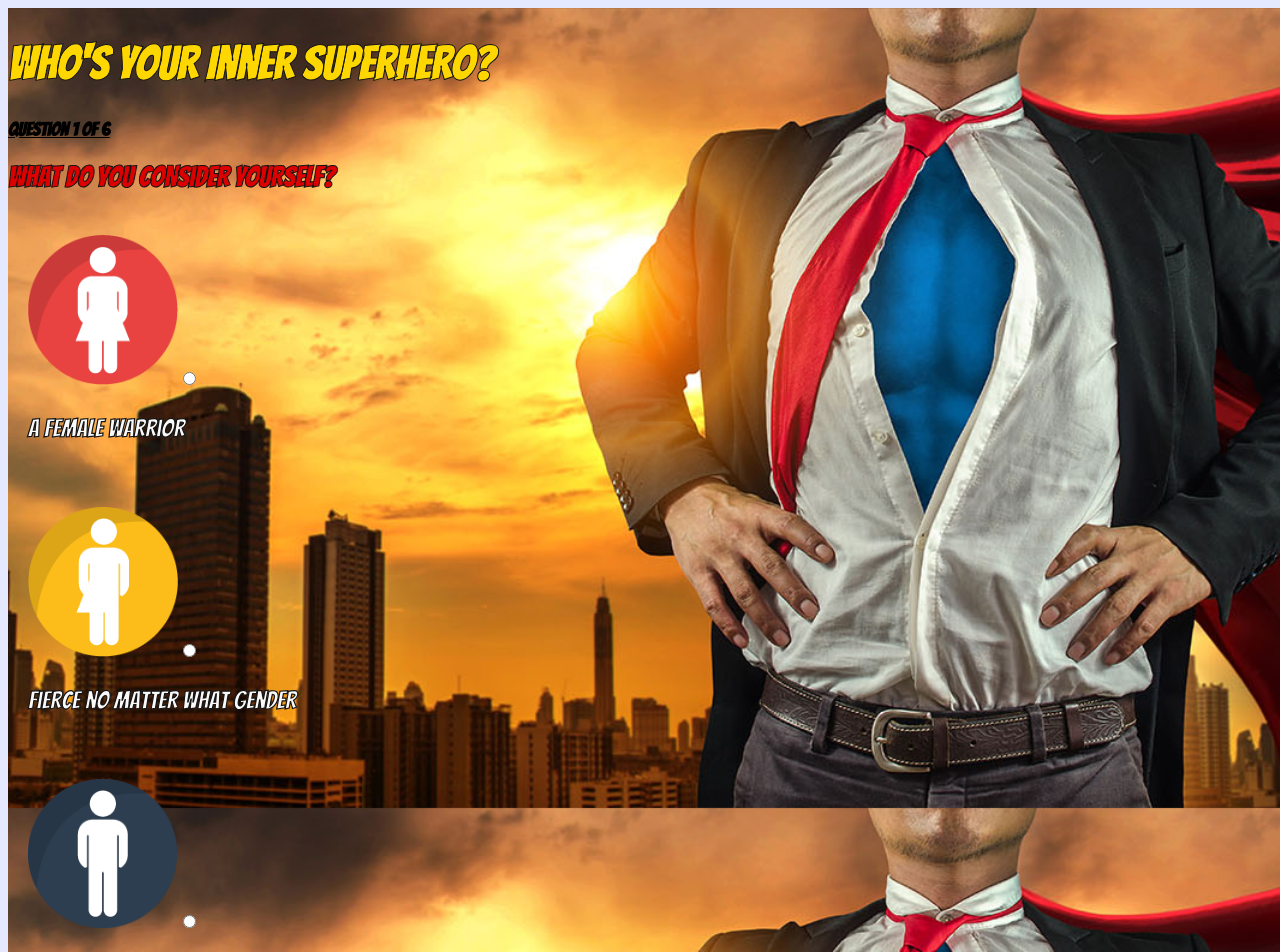
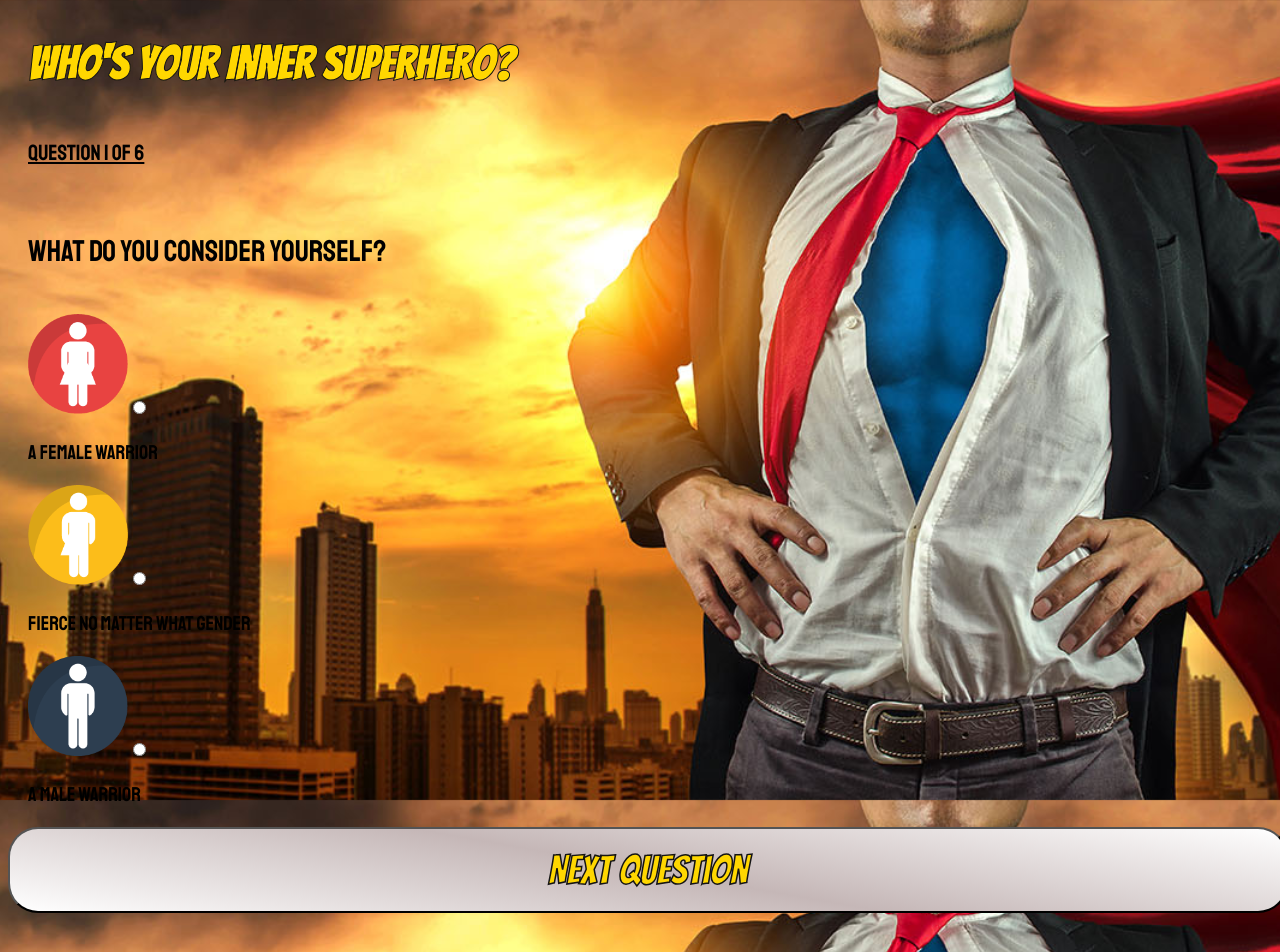
Before and after one commit to ktmm1313/FinalProject, an Angular app: page / in a window 1280 px wide. Shown: the top 952 px of the page. Built offline with nearby package versions, Linux system fonts and the light colour scheme.

Commit message:
css update

```diff
--- a/src/app/quiz/quiz.component.css
+++ b/src/app/quiz/quiz.component.css
@@ -1,19 +1,29 @@
 h2 {
-    font-size: 28px;
-    text-align: left;
-    color:  rgb(221, 0, 0);
-    -webkit-text-stroke: 1px rgb(20, 20, 20);
+    color: #000000;
+    font-family: 'Staatliches', cursive;
+    font-weight: lighter;
+    font-size: 30px;
+    padding: 20px;
 }
 
 h3 {
+    color: #000000;
+    font-family: 'Staatliches', cursive;
+    font-weight: lighter;
+    font-size: 22px;
     text-decoration: underline;
+    padding: 20px;
 }
 
 form {
-    color: rgb(250, 250, 250);
-    -webkit-text-stroke: 1.2px rgb(20, 20, 20);
-    font-size: 25px;
-    padding: 20px 20px 20px 20px;
+    color: rgb(0, 0, 0);
+    /* -webkit-text-stroke: 1px rgb(0, 0, 0); */
+    font-family: 'Staatliches', cursive;
+    font-weight: lighter;
+    font-size: 20px;
+    padding-left: 20px;
+    flex-direction: row;
+    flex-flow: row wrap;
 }
 
 input {
@@ -21,25 +31,28 @@ input {
 }
 
 .choice {
-    width: 150px;
+    width: 100px;
+    flex-flow: row wrap;
+align-items: center;
+justify-content: center;
+flex-basis: auto;
+text-align: center;
+flex-direction: row;
 }
 
 button {
+    background-image: linear-gradient(10deg, rgb(255, 255, 255), rgb(197, 183, 183), rgb(255, 255, 255));
+    color:  gold;
+    -webkit-text-stroke: 1.5px rgb(20, 20, 20);
     font-family: 'Bangers', cursive;
-    -webkit-text-stroke: 1.2px rgb(20, 20, 20);
-    padding: 5px 5px;
-    font-size: 25px;
-    border-radius: 10px;
-    background-image: linear-gradient(10deg, rgb(226, 235, 238), rgb(0, 119, 255), rgb(221, 0, 0), rgb(0, 119, 255), rgb(226, 235, 238));
-    color: rgb(243, 245, 247);
+    font-size: 40px;
+    padding: 20px;
+    border-radius: 30px;
     width: 100%;
     text-align: center;
     cursor: pointer;
 }
 
-button:hover {
-background-color: rgb(165, 164, 164);
-}
 
 @media screen and (min-width: 768px) {
 
--- a/src/app/quiz/quiz.component.html
+++ b/src/app/quiz/quiz.component.html
@@ -1,19 +1,26 @@
 <header>
     <h1>Who's Your Inner Superhero?</h1>
-    </header>    <section *ngFor="let question of questions;">
+</header>
+
+<section *ngFor="let question of questions;">
     <div *ngIf="question.id == currentItem && currentGroup <= 6">
         <h3>Question {{question.group}} of 6</h3>
         <h2>{{question.text}}</h2>
     </div>
+
 <div *ngIf="question.group == currentGroup">
+
 <form>
 <div *ngIf="currentGroup == 1;else otherGroup">
+
 <label>
     <img class="choice" src={{question.imageUrl}}>
         <input class="answers" name="answers" type="radio" [(ngModel)]="answers" value="{{question.gender}}"/>
             <p>{{question.answer}}</p>
 </label>
-        </div>        <div>
+</div>
+
+<div>
     <ng-template #otherGroup>
 <label>
     <img class="choice" src={{question.imageUrl}}>
@@ -24,11 +31,20 @@
 </div>
 </form>
 </div>
-    </section>    <div *ngIf="currentGroup < 6; else elseBlock">
+
+</section>
+<div *ngIf="currentGroup < 6; else elseBlock">
     <button class="question_btn" (click) = "gatherAnswers(answers)">Next Question</button>
 </div>
+
 <div>
     <ng-template #elseBlock>
         <button class="question_btn" (click) = "gatherAnswers(answers)" routerLink="/results">I'm Ready for My Secret Identity</button>
     </ng-template>
 </div>
+
+<div>
+<pre></pre>
+<br>
+<br>
+</div>
--- a/src/app/results/results.component.css
+++ b/src/app/results/results.component.css
@@ -1,16 +1,28 @@
-h2 {
-    color: rgb(0, 155, 182);
-    font-size: 28px;
-    font-weight: bolder;
-    text-align: left;
-    font-weight: lighter;
+section {
+    padding: 20px;
 }
 
-form {
-    color: rgb(0, 155, 182);
+h2 {
+    color:  gold;
+    -webkit-text-stroke: 1px rgb(20, 20, 20);
+    font-family: 'Bangers', cursive;
+    font-size: 50px;
+    padding-left: 20px;
+}
+
+h3 {
+    color: #000000;
+    font-family: 'Staatliches', cursive;
     font-weight: lighter;
-    font-size: 20px;
-    padding: 20px 20px 20px 20px;
+    font-size: 22px;
+    text-decoration: underline;
+}
+
+h4 {
+    color: #000000;
+    font-family: 'Staatliches', cursive;
+    font-weight: lighter;
+    font-size: 22px;
 }
 
 input {
@@ -18,17 +30,21 @@ input {
 }
 
 button {
+    background-image: linear-gradient(10deg, rgb(255, 255, 255), rgb(197, 183, 183), rgb(255, 255, 255));
+    color:  gold;
+    -webkit-text-stroke: 1.5px rgb(20, 20, 20);
     font-family: 'Bangers', cursive;
-    -webkit-text-stroke: 1.2px rgb(20, 20, 20);
-    padding: 5px 5px;
-    font-size: 25px;
-    border-radius: 10px;
-    background-image: linear-gradient(10deg, rgb(226, 235, 238), rgb(0, 119, 255), rgb(221, 0, 0), rgb(0, 119, 255), rgb(226, 235, 238));
-    color: rgb(243, 245, 247);
+    font-size: 40px;
+    padding: 20px;
+    border-radius: 30px;
     width: 100%;
     text-align: center;
     cursor: pointer;
 }
+
+/* .image {
+    align-items: center;
+} */
 
 button:hover {
 background-color: rgb(165, 164, 164);
--- a/src/app/results/results.component.html
+++ b/src/app/results/results.component.html
@@ -4,12 +4,29 @@
     </style>
 </header>
 <section *ngFor="let hero of getCharacter.chosenHero">
-     <h2>{{ hero.name }}</h2>
-     <p>{{ getCharacter.heroDescription }}</p>
-     <p>{{ hero.heroDescription }}</p>
-     <img src="{{hero.thumbnail.path}}/portrait_incredible.{{hero.thumbnail.extension}}" />
+     <h3>{{ hero.name }}</h3>
+     <h4><p>{{ getCharacter.heroDescription }}</p></h4>
+     <h4><p>{{ hero.heroDescription }}</p></h4>
+
+     <br>
+
+     <img class="image" src="{{hero.thumbnail.path}}/portrait_incredible.{{hero.thumbnail.extension}}" />
+
+     <pre></pre>
+     <br>
+     <br>
+     <br>
+
      <button class="nemesis_btn" (click) = "getNemesis(getCharacter.altid)" routerLink="/results">SHOW ME MY NEMESIS</button>
+
+     <pre></pre>
+     <br>
+     <br>
 </section>
+
+<pre></pre>
+    <br>
+    <br>
 
 <footer>
 <p>Data provided by Marvel. © 2014 Marvel. Supplemental character descriptions created with source information from Fandom and Charactour.</p>
--- a/src/index.html
+++ b/src/index.html
@@ -12,8 +12,14 @@
   <style>
     @import url('https://fonts.googleapis.com/css2?family=Bangers&display=swap');
     </style>
-    <style>
-      @import url('https://fonts.googleapis.com/css2?family=Roboto:wght@100;400&display=swap');
+<style>
+  @import url('https://fonts.googleapis.com/css2?family=Anton&display=swap');
+  </style>
+  <style>
+    @import url('https://fonts.googleapis.com/css2?family=Fjalla+One&display=swap');
+    </style>
+<style>
+  @import url('https://fonts.googleapis.com/css2?family=Staatliches&display=swap');
   </style>
 </head>
 <body>
--- a/src/styles.css
+++ b/src/styles.css
@@ -1,27 +1,39 @@
 /* You can add global styles to this file, and also import other style files */
-html {
-    background-color: rgb(228, 233, 255);
-}
-
 body {
+    background-color: rgb(197, 183, 183);
+    font-family: 'Bangers', cursive;
     position:absolute;
     width: 100%;
-    font-family: 'Bangers', cursive;
-    background-repeat: no-repeat;
-    background-size: cover;
-    background-image: url(../src/app/img/background2.jpg);
-    background-position: center top, -550px 100px;
-    background-attachment: fixed, fixed;
-    /* background-image: radial-gradient(circle, rgb(218, 204, 204) 10%, rgb(178, 210, 216) 100%); */
 }
 
 header {
-    width: auto;
-    height: auto;
-    font-size: 23px;
-    /* color:  rgb(0, 119, 255); */
-    /* color:  red; */
     color:  gold;
     -webkit-text-stroke: 1px rgb(20, 20, 20);
-    /* background-image: linear-gradient(10deg, rgb(226, 235, 238), rgb(41, 158, 179),  rgb(226, 235, 238)); */
+    font-size: 23px;
+    padding-left: 20px;
 }
+
+@media screen and (min-width: 768px) {
+    body {
+        background-repeat: no-repeat;
+        background-size: cover;
+        background-image: url(../src/app/img/background2.jpg);
+        background-position: center top, -550px 100px;
+        background-attachment: fixed, fixed;
+        font-family: 'Bangers', cursive;
+        position:absolute;
+        width: 100%;
+    }
+}
+@media screen and (min-width: 1024px) {
+    body {
+        background-repeat: no-repeat;
+        background-size: cover;
+        background-image: url(../src/app/img/background2.jpg);
+        background-position: center top, -550px 100px;
+        background-attachment: fixed, fixed;
+        font-family: 'Bangers', cursive;
+        position:absolute;
+        width: 100%;
+    }
+}
```
Lines whose indentation alone changed are shown as unchanged.
